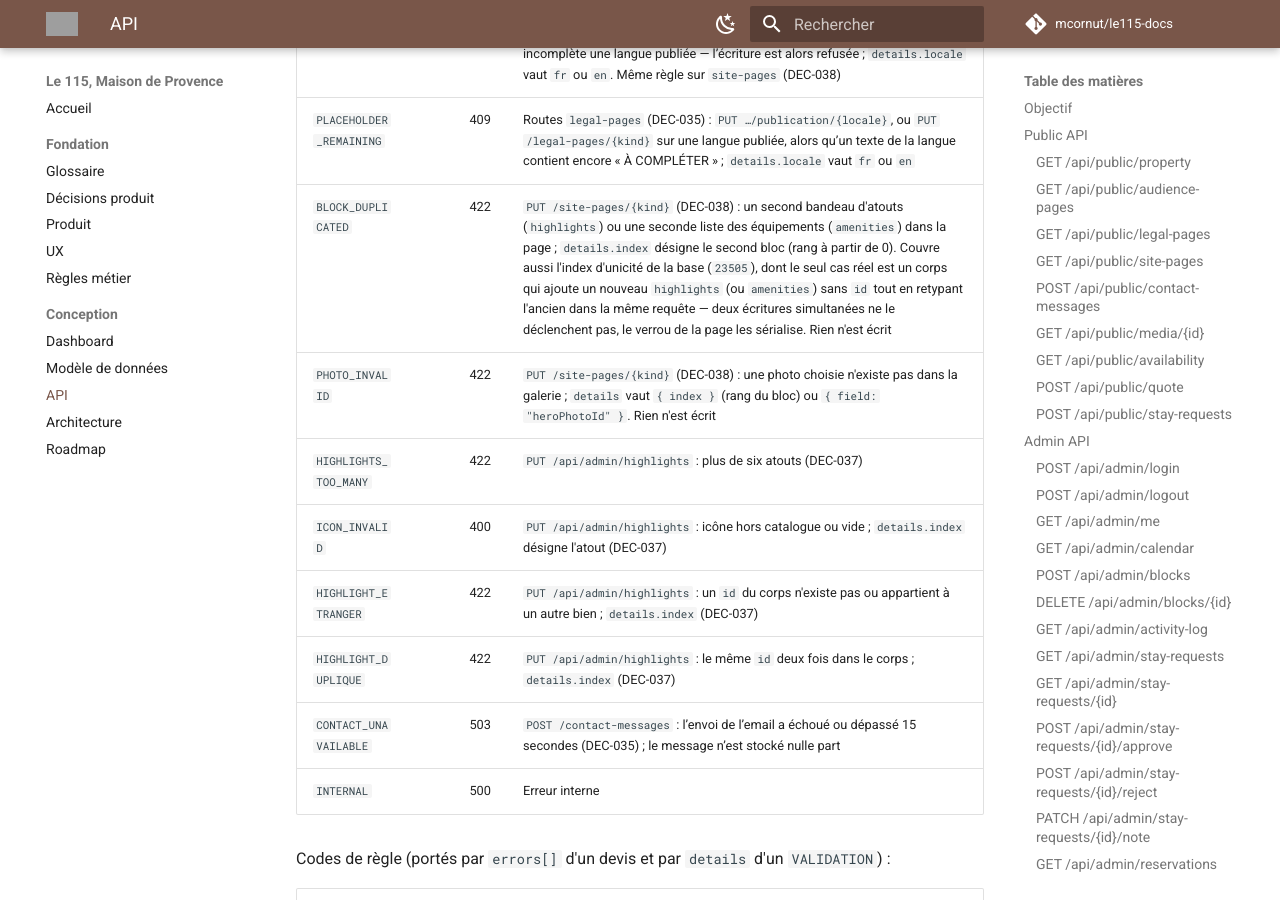
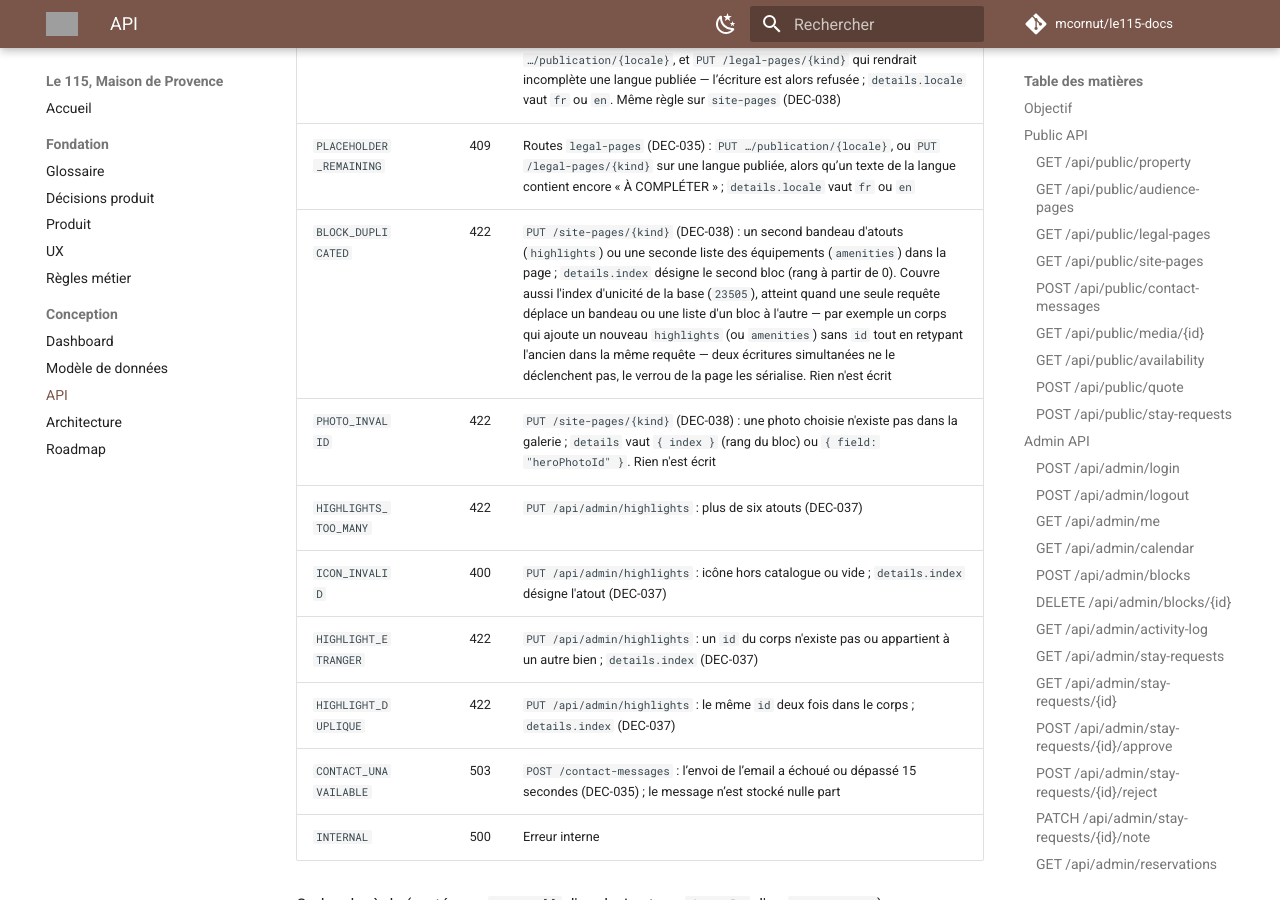
Before and after one commit to mcornut/le115-docs, an MkDocs documentation site: the page built from docs/06-API.md, in a window 1280 px wide and 900 px high, scrolled down 29415 px. Built offline with MkDocs 1.6.1 and Material for MkDocs 9.7.7, drawn with Linux system fonts in a browser that asks for light colours; comment, search, counter and statistics services are not loaded; some of the changed text lies outside the part shown; grey boxes are pictures that could not be loaded.

Commit message:
docs(DEC-038): BLOCK_DUPLICATED, l'index d'unicité n'a pas qu'un seul cas
Retyper un bloc en bandeau avant que l'ancien bandeau ne soit retypé
heurte aussi l'index ; la doc ne doit pas prétendre à un cas unique.

Co-Authored-By: Claude Opus 5.5 <noreply@anthropic.com>

```diff
--- a/docs/06-API.md
+++ b/docs/06-API.md
@@ -1039,8 +1039,8 @@ visuel :
 
 **Les refus métier** portent le même `details.index` quand ils visent un bloc :
 - **`422 BLOCK_DUPLICATED`** `{ index }` : un second `highlights` ou un second `amenities` — le
-  bloc fautif est le second. Il couvre aussi l’**index d’unicité de la base** (`23505`), dont le
-  seul cas réel est un corps qui **ajoute** un nouveau bandeau d’atouts (ou une nouvelle liste
+  bloc fautif est le second. Il couvre aussi l’**index d’unicité de la base** (`23505`), atteint quand
+  une seule requête déplace un bandeau ou une liste d’un bloc à l’autre — par exemple un corps qui **ajoute** un nouveau bandeau d’atouts (ou une nouvelle liste
   des équipements), sans `id`, tout en **retypant** l’ancien, par son `id`, dans la même requête :
   la structure finale est valide, mais l’insertion heurte l’ancien bloc encore en place. Le code
   est le même, jamais un `500`. Deux enregistrements simultanés, eux, ne le déclenchent pas : le
@@ -1219,7 +1219,7 @@ Codes métier stables :
 | `RICH_TEXT_INVALID` | 422 | `PUT /audience-pages/{id}`, `PUT /legal-pages/{kind}` et `PUT /site-pages/{kind}` (DEC-036, DEC-038) : le `body` d'une section sort du Markdown restreint ; `details` porte `locale` (`fr` ou `en`), `section` (rang à partir de 0) et `reason`, l'une des neuf raisons : `titre non autorisé`, `image non autorisée`, `HTML non autorisé`, `code non autorisé`, `citation non autorisée`, `tableau non autorisé`, `liste imbriquée non autorisée`, `règle horizontale non autorisée`, `lien non autorisé : seules les adresses https, internes ou mailto sont acceptées`. Rien n'est écrit ; sur `PUT /site-pages/{kind}`, `details` porte `block` (rang du bloc à partir de 0) à la place de `section` |
 | `PAGE_INCOMPLETE` | 409 | `PUT /audience-pages/{id}/publication/{locale}` : la langue visée n’a pas tout son texte (D5). Aussi sur les routes `legal-pages` (DEC-035) : `PUT …/publication/{locale}`, et `PUT /legal-pages/{kind}` qui rendrait incomplète une langue publiée — l’écriture est alors refusée ; `details.locale` vaut `fr` ou `en`. Même règle sur `site-pages` (DEC-038) |
 | `PLACEHOLDER_REMAINING` | 409 | Routes `legal-pages` (DEC-035) : `PUT …/publication/{locale}`, ou `PUT /legal-pages/{kind}` sur une langue publiée, alors qu’un texte de la langue contient encore « À COMPLÉTER » ; `details.locale` vaut `fr` ou `en` |
-| `BLOCK_DUPLICATED` | 422 | `PUT /site-pages/{kind}` (DEC-038) : un second bandeau d'atouts (`highlights`) ou une seconde liste des équipements (`amenities`) dans la page ; `details.index` désigne le second bloc (rang à partir de 0). Couvre aussi l'index d'unicité de la base (`23505`), dont le seul cas réel est un corps qui ajoute un nouveau `highlights` (ou `amenities`) sans `id` tout en retypant l'ancien dans la même requête — deux écritures simultanées ne le déclenchent pas, le verrou de la page les sérialise. Rien n'est écrit |
+| `BLOCK_DUPLICATED` | 422 | `PUT /site-pages/{kind}` (DEC-038) : un second bandeau d'atouts (`highlights`) ou une seconde liste des équipements (`amenities`) dans la page ; `details.index` désigne le second bloc (rang à partir de 0). Couvre aussi l'index d'unicité de la base (`23505`), atteint quand une seule requête déplace un bandeau ou une liste d'un bloc à l'autre — par exemple un corps qui ajoute un nouveau `highlights` (ou `amenities`) sans `id` tout en retypant l'ancien dans la même requête — deux écritures simultanées ne le déclenchent pas, le verrou de la page les sérialise. Rien n'est écrit |
 | `PHOTO_INVALID` | 422 | `PUT /site-pages/{kind}` (DEC-038) : une photo choisie n'existe pas dans la galerie ; `details` vaut `{ index }` (rang du bloc) ou `{ field: "heroPhotoId" }`. Rien n'est écrit |
 | `HIGHLIGHTS_TOO_MANY` | 422 | `PUT /api/admin/highlights` : plus de six atouts (DEC-037) |
 | `ICON_INVALID` | 400 | `PUT /api/admin/highlights` : icône hors catalogue ou vide ; `details.index` désigne l'atout (DEC-037) |
```
